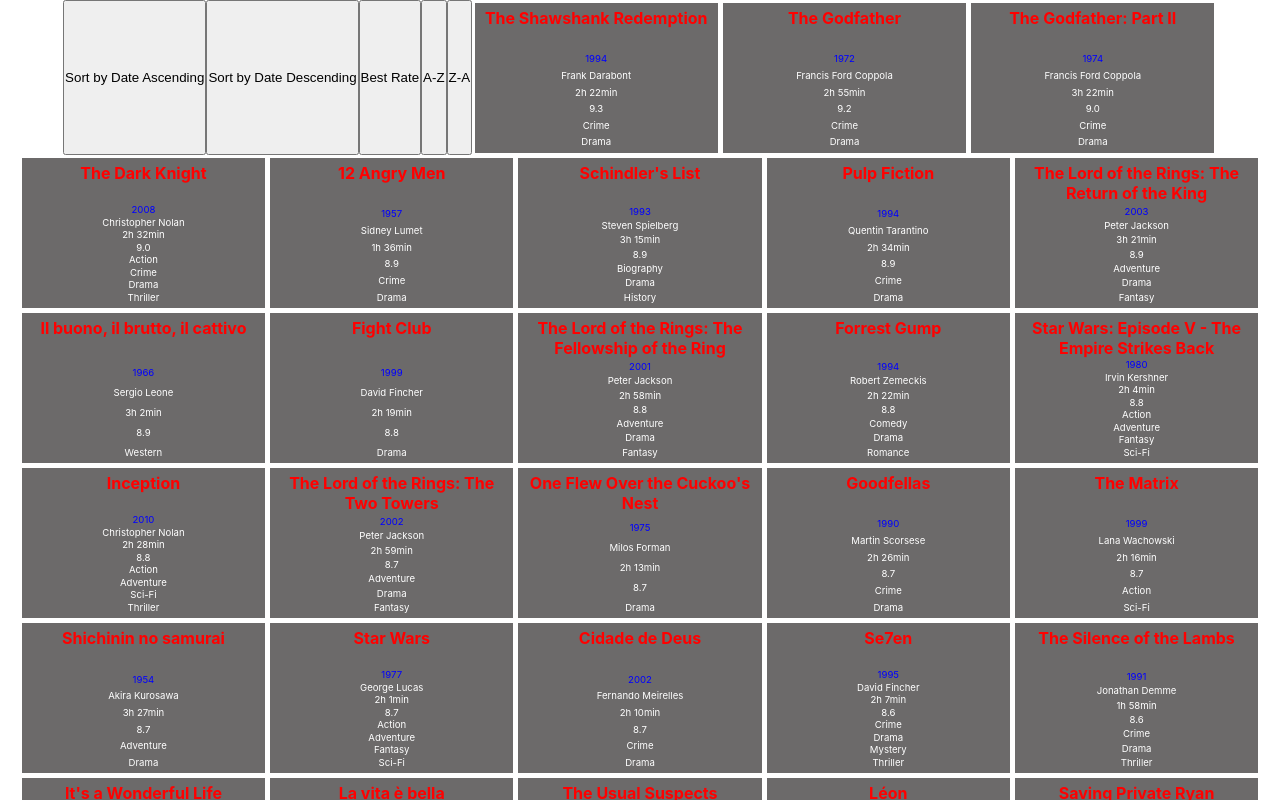
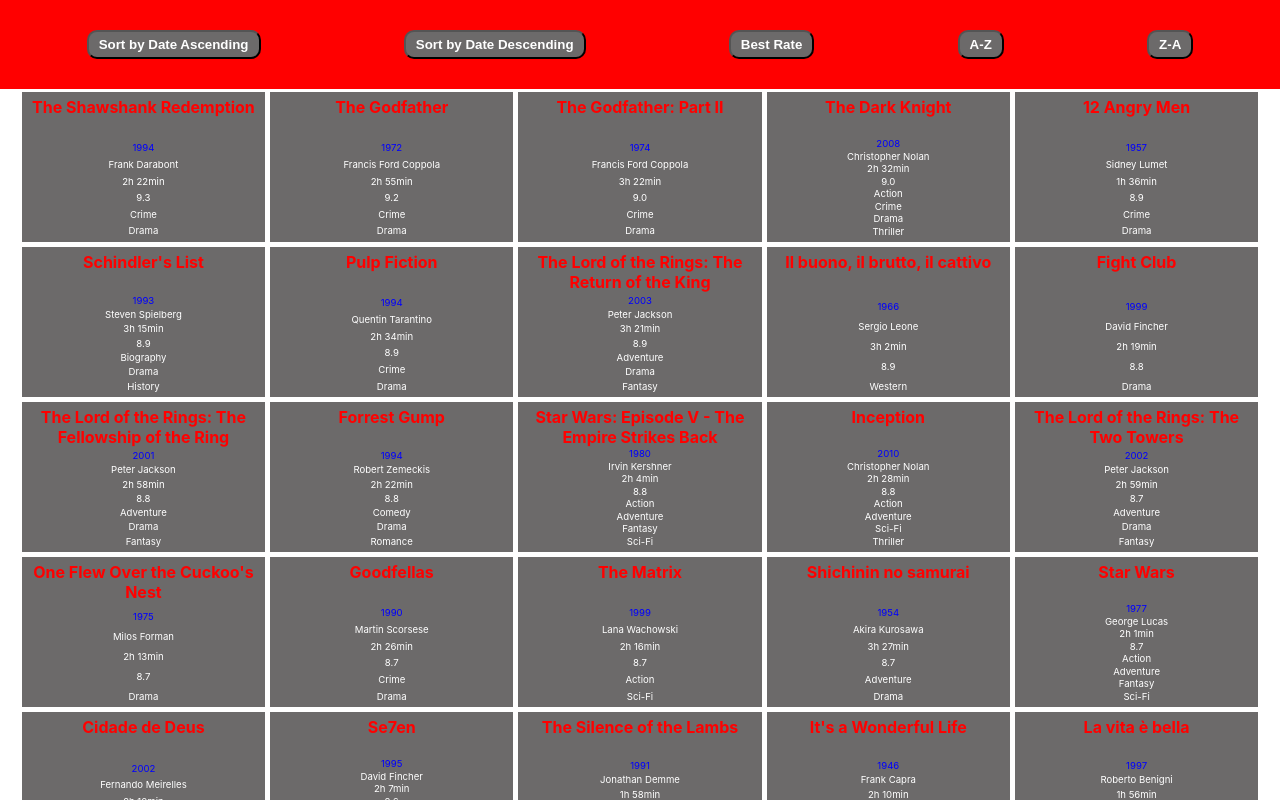
Before and after one commit to aschneiderbuch/52_Tag_Lev3_1-React_JS-Movie_Database, a React (Create React App) app: page / in a window 1280 px wide. Shown: the top 800 px of the page. Built offline with nearby package versions, Linux system fonts and the light colour scheme.

Commit message:
styleButton

```diff
--- /dev/null
+++ b/src/components/mapFunktion/MapFunktion.css
@@ -0,0 +1,26 @@
+.art_button {
+  background-color: red;
+  width: 100vw;
+  padding: 30px;
+  display: flex;
+  justify-content: space-around;
+  -moz-column-gap: 30px;
+       column-gap: 30px;
+  text-align: center;
+}
+.art_button button {
+  background-color: rgb(108, 106, 106);
+  padding: 5px 10px;
+  border-radius: 10px;
+  color: white;
+  font-weight: bold;
+}
+.art_button button:hover {
+  color: yellowgreen;
+  box-shadow: 5px 5px 5px 1px yellowgreen;
+}
+.art_button button:active {
+  background-color: rgb(54, 226, 106);
+  scale: 1.2;
+  color: white;
+}/*# sourceMappingURL=MapFunktion.css.map */
--- a/src/components/mapFunktion/MapFunktion.jsx
+++ b/src/components/mapFunktion/MapFunktion.jsx
@@ -8,6 +8,10 @@
 
 // importieren von movies daten
 import { movies } from "../datenObjektMovies/DatenObjektMovies.jsx"
+
+
+// css import
+import "./MapFunktion.scss"
 
 /*
 // map Funktion
@@ -121,11 +125,13 @@
     return (
 
         <>
-            <button onClick={handleSortDateAsc}>Sort by Date Ascending</button>
-            <button onClick={handleSortDateDes}>Sort by Date Descending</button>
-            <button onClick={handleSortByRate}>Best Rate</button>
-            <button onClick={handleSortAZ}>A-Z</button>
-            <button onClick={handleSortZA}>Z-A</button>
+            <article className='art_button'>
+                <button onClick={handleSortDateAsc}>Sort by Date Ascending</button>
+                <button onClick={handleSortDateDes}>Sort by Date Descending</button>
+                <button onClick={handleSortByRate}>Best Rate</button>
+                <button onClick={handleSortAZ}>A-Z</button>
+                <button onClick={handleSortZA}>Z-A</button>
+            </article>
             {html}
         </>
 
--- /dev/null
+++ b/src/components/mapFunktion/MapFunktion.scss
@@ -0,0 +1,32 @@
+.art_button {
+    background-color: red;
+
+    width: 100vw;
+    padding: 30px;
+
+    display: flex;
+    justify-content: space-around;
+    column-gap: 30px;
+
+    text-align: center;
+
+    button {
+        background-color: rgb(108, 106, 106);
+        padding: 5px 10px;
+        border-radius: 10px;
+        color: white;
+        font-weight: bold;
+
+        &:hover {
+            color: yellowgreen;
+            box-shadow: 5px 5px 5px 1px yellowgreen;
+        }
+
+        &:active {
+            background-color: rgb(54, 226, 106);
+            scale: 1.2;
+            color: white;
+        }
+
+    }
+}
```
Also changed, not shown: 1 other file (tests, documents, lock files or other folders).
